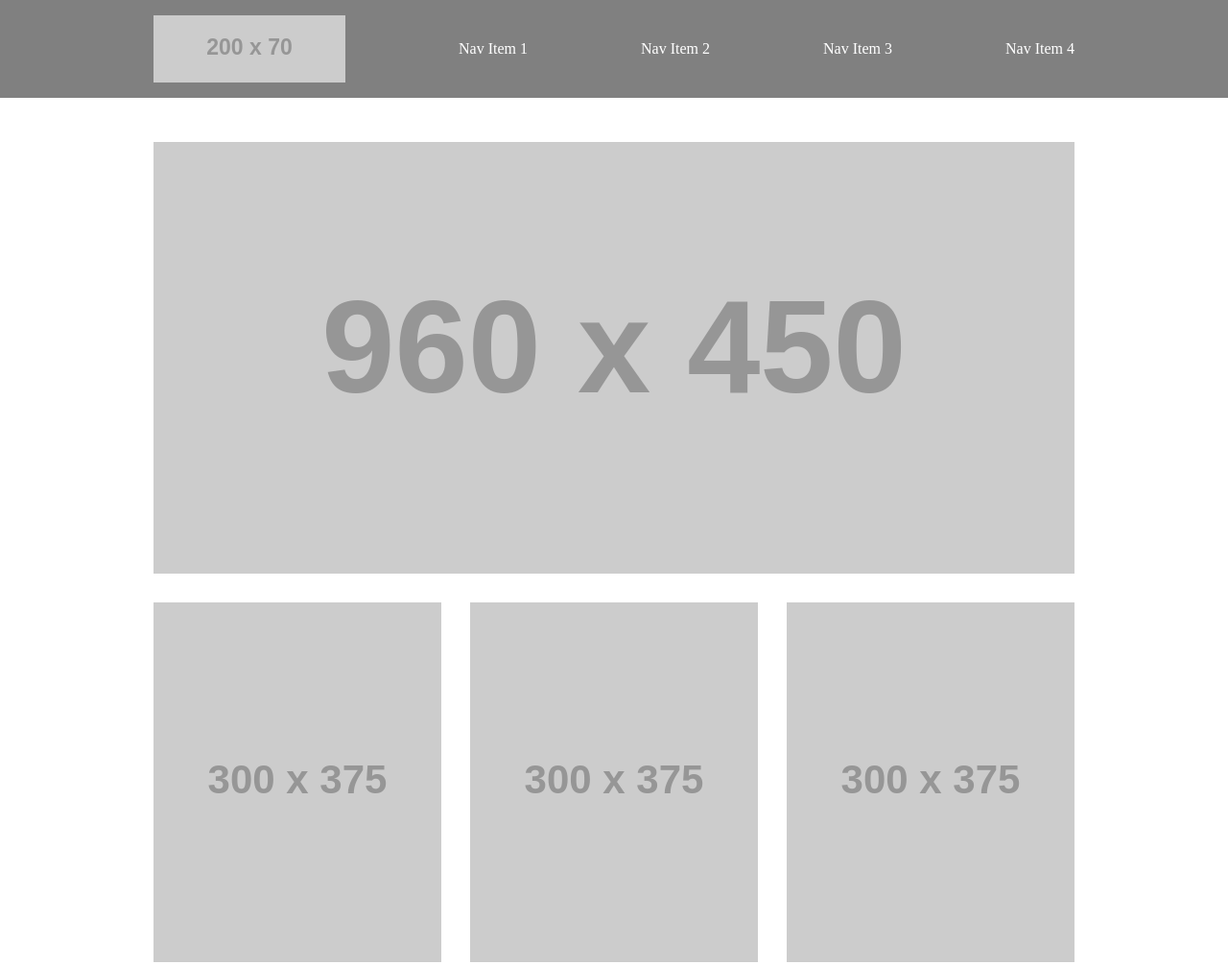
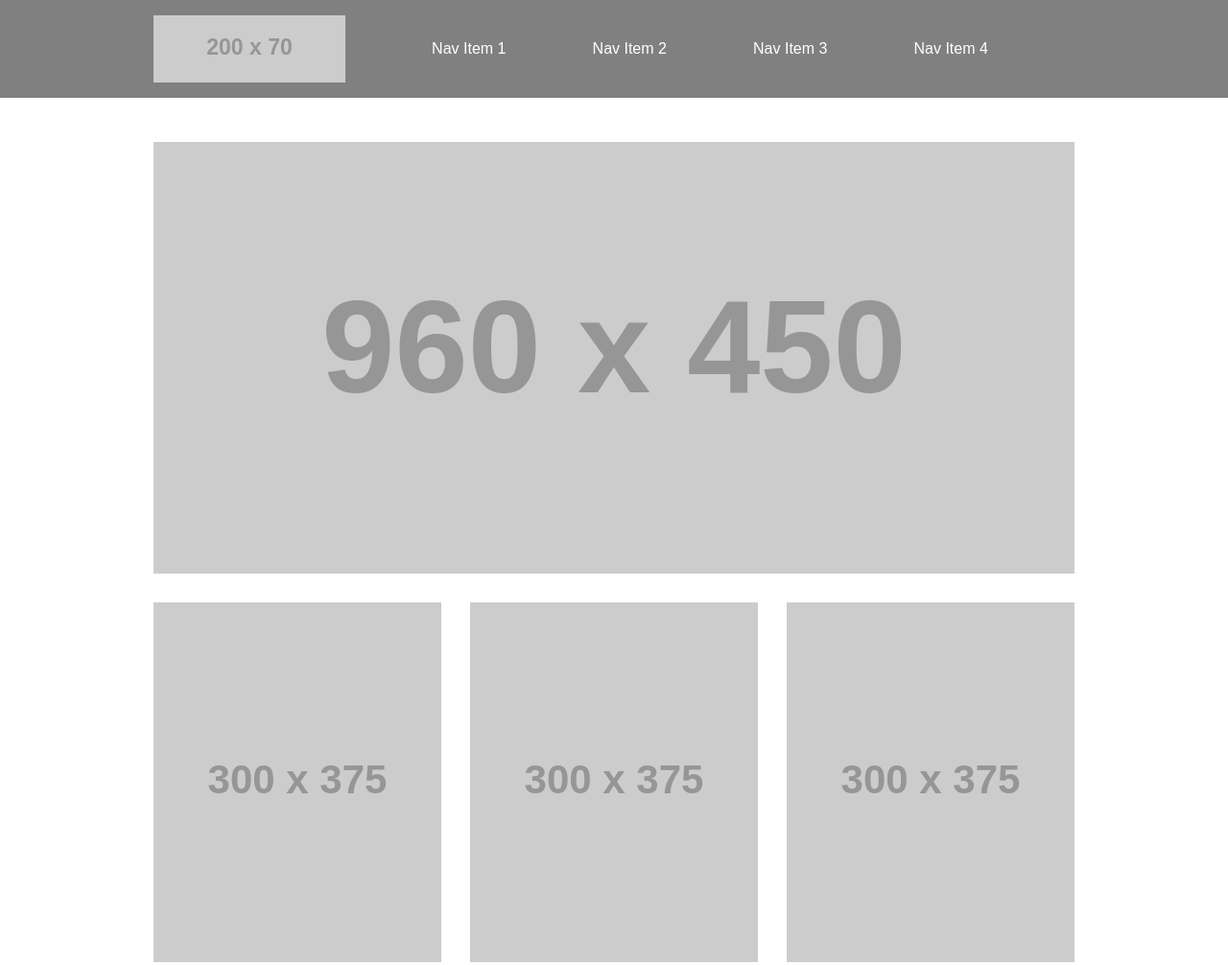
Before and after one commit to maxpollock/wireframe-exercise, a plain HTML site: page index.html in a window 1280 px wide. Shown: the top 1006 px of the page at 96% size. Drawn offline with Linux system fonts and the light colour scheme; placeholder pictures from the web are drawn by us.

Commit message:
Change made to CSS flex to make the navigation bar more like the example. Created div for navigation to nest the items in for flex

```diff
--- a/index.html
+++ b/index.html
@@ -9,13 +9,15 @@
   </head>
   <body>
     <header>
+      <div class="navigation">
+      <img src="https://placehold.co/200x70/000000/808080" alt="logo" />
       <nav>
-        <img src="https://placehold.co/200x70/000000/808080" alt="logo" />
         <a href="#">Nav Item 1</a>
         <a href="#">Nav Item 2</a>
         <a href="#">Nav Item 3</a>
         <a href="#">Nav Item 4</a>
       </nav>
+    </div>
     </header>
     <main>
       <section>
--- a/styles.css
+++ b/styles.css
@@ -1,24 +1,34 @@
 body {
   box-sizing: border-box;
+  font-family: sans-serif;
 }
 
 /* Navigation bar styling */
 header {
   width: 100%;
   margin: 1rem auto;
-  display: flex;
   background-color: grey;
   position: relative;
   top: -1rem;
+  padding: 1rem 0rem;
+}
+
+.navigation {
+  width: 960px;
+  margin: 0 auto;
+  display: flex;
+  justify-content: flex-start;
+}
+
+.navigation img {
+  display: flex;
 }
 
 nav {
-  margin: 0 auto;
-  width: 960px;
+  width: 100%;
   display: flex;
-  justify-content: space-between;
+  justify-content: space-evenly;
   align-items: center;
-  padding: 1rem;
 }
 
 a {
```
